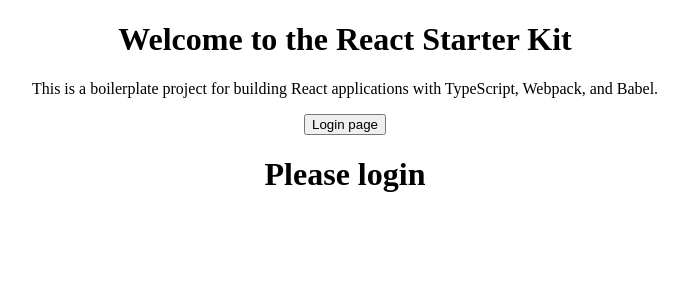
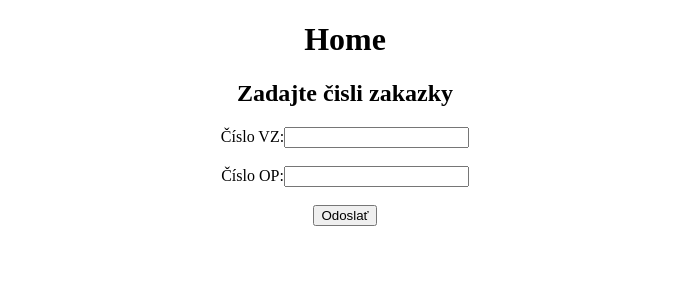
Before and after one commit to Polarfoxxx/react_ts_python, a React (Create React App) app in the folder client/: page /drm/home in a window 1280 px wide. Before the commit this address led to /drm/login. Shown: the top 300 px of the page, without its empty margins (295-983 px from the left). Built offline with nearby package versions, Linux system fonts and the light colour scheme.

Commit message:
last upd

```diff
--- a/client/src/App.tsx
+++ b/client/src/App.tsx
@@ -1,25 +1,24 @@
 import React from 'react';
 import './App.css';
-import { LoginForm, WelcomePage, Home } from './module';
-import { Route, Routes } from 'react-router-dom';
-import { useNavigate } from 'react-router-dom';
-
+import { WelcomePage, Home } from './module';
+import { Route, Routes, useLocation, useNavigate } from 'react-router-dom';
 
 function App() {
   const navigate = useNavigate();
+  const location = useLocation();
 
   React.useEffect(() => {
-    navigate('/drm/login');
-  }, []);
+    if (location.pathname === '/') {
+      navigate('/drm/welcome');  // Presmeruj len ak si na root stránke
+    }
+  }, [location.pathname, navigate]);
 
   return (
     <div className="App">
       <Routes>
-        <Route path="/drm/login" Component={WelcomePage} />
-        <Route path="/drm/login?dialog=cardNumber" Component={LoginForm} />
-        <Route path="/drm/home" Component={Home} />
+        <Route path="/drm/welcome" element={<WelcomePage />} />
+        <Route path="/drm/home" element={<Home />} />
       </Routes>
-      <LoginForm />
     </div>
   );
 }
--- a/client/src/module/Home/Home.tsx
+++ b/client/src/module/Home/Home.tsx
@@ -1,18 +1,56 @@
 import React from 'react';
+import { useNavigate } from 'react-router-dom';
+import { ShowVzByURL } from '../ShowVZbyURL';
 
 function Home(): JSX.Element {
+    const navigate = useNavigate();
+    const [VZNumber, setCardNumber] = React.useState('');
+    const [OPNumber, setOPNumber] = React.useState('');
 
-    const [VZNumber, setCardNumber] = React.useState('');
 
     const handleSubmit = async (event: any) => {
         event.preventDefault();
+        const current_URL = `/drm/home?dialogVZ=${encodeURIComponent(VZNumber)}&dialogOP=${encodeURIComponent(OPNumber)}`
+        navigate(current_URL)
+        fetch(`http://localhost:8000${current_URL}`, {
+            method: 'GET'
+        }).then(response => response.json()) // Prečítaj JSON telo odpovede
+            .then(data => {
+                console.log(data);
+            })
+            .catch(error => console.error("Error:", error));
     }
 
     return (
         <div>
             <h1>Home</h1>
             <h2>Zadajte čisli zakazky</h2>
-
+            <div>
+                <form onSubmit={handleSubmit}>
+                    <label>
+                        Číslo VZ:
+                        <input
+                            type="text"
+                            value={VZNumber}
+                            onChange={(e) => setCardNumber(e.target.value)}/>
+                    </label>
+                    <br />
+                    <br />
+                    <label>
+                        Číslo OP:
+                        <input
+                            type="text"
+                            value={OPNumber}
+                            onChange={(e) => setOPNumber(e.target.value)}/>
+                    </label>
+                    <br />
+                    <br />
+                    <button type="submit">Odoslať</button>
+                </form>
+            </div>
+            <div>
+                <ShowVzByURL />
+            </div>
         </div>
     );
 }
--- a/client/src/module/LoginPage/LoginPage.tsx
+++ b/client/src/module/LoginPage/LoginPage.tsx
@@ -3,27 +3,20 @@
 
 const LoginForm = () => {
     const [cardNumber, setCardNumber] = React.useState('');
-    const [showFormular, setShowFormular] = React.useState<boolean>(false);
     const navigate = useNavigate();
     const location = useLocation();
-
-    React.useEffect(() => {
-        const currentUrl = window.location.href;
-        console.log(currentUrl);
-        const hasDialog = new URLSearchParams(window.location.search).get("dialog") === "cardNumber";
-        setShowFormular(hasDialog);
-    }, []);
 
     const handleSubmit = async (event: any) => {
         event.preventDefault();
         if (cardNumber.trim() !== '') {
-            fetch(`http://localhost:8000/drm/login?dialog=${encodeURIComponent(cardNumber)}`, {
+            fetch(`http://localhost:8000/drm/welcome?dialog=${encodeURIComponent(cardNumber)}`, {
                 method: 'GET'
             }).then(response => response.json()) // Prečítaj JSON telo odpovede
                 .then(data => {
-                    if(data.findNumber === "true") {
+                    console.log(data);
+                    if (data.findNumber === "true") {
                         navigate('/drm/home');
-                    }else {
+                    } else {
                         alert('Číslo sa nenašlo.');
                     }
                 })
@@ -35,13 +28,6 @@
 
     return (
         <div>
-            {!showFormular ? (
-                <div>
-                    <h1>
-                        Please login
-                    </h1>
-                </div>
-            ) : (
             <div>
                 <h2>Zadajte svoje číslo</h2>
                 <form onSubmit={handleSubmit}>
@@ -56,7 +42,6 @@
                     <button type="submit">Odoslať</button>
                 </form>
             </div>
-            )}
         </div>
     );
 };
--- /dev/null
+++ b/client/src/module/ShowVZbyURL/ShowVzByURL.tsx
@@ -0,0 +1,28 @@
+import React from "react";
+import { useSearchParams, useLocation } from "react-router-dom";
+
+
+function ShowVzByURL() {
+    const location = useLocation();
+    const [searchParams] = useSearchParams();
+    const [VZNumber, setVZNumber] = React.useState('');
+
+    React.useEffect(() => {
+        const category = searchParams.get('dialogVZ');
+        setVZNumber(category || '');
+    }, [location]);
+
+    return (
+        <div>
+            {location.key ? (
+                <div>
+                    <h1>{VZNumber}</h1>
+                </div>
+            ) : (
+                <p>Loading...</p>
+            )}
+        </div>
+    );
+}
+
+export default ShowVzByURL;
--- /dev/null
+++ b/client/src/module/ShowVZbyURL/index.ts
@@ -0,0 +1 @@
+export { default as ShowVzByURL } from './ShowVzByURL';
--- a/client/src/module/WelcomePage/WelcomePage.tsx
+++ b/client/src/module/WelcomePage/WelcomePage.tsx
@@ -1,23 +1,25 @@
-import { useNavigate } from "react-router-dom";
+import React from 'react';
+import { useNavigate, useSearchParams } from 'react-router-dom';
+import { LoginForm } from '../LoginPage';
 
+const WelcomePage = () => {
+    const navigate = useNavigate();
+    const [searchParams] = useSearchParams();
 
-function WelcomePage(): JSX.Element {
-    const navigate = useNavigate();
-
-    const handleLoginPage = () => {
-        navigate('/drm/login?dialog=cardNumber');
-    };
+    const showLoginForm = React.useMemo(() => {
+        return searchParams.get("dialog") === "cardNumber";
+    }, [searchParams]);
 
     return (
         <div>
-            <h1>Welcome to the React Starter Kit</h1>
-            <p>
-                This is a boilerplate project for building React applications with
-                TypeScript, Webpack, and Babel.
-            </p>
-            <button onClick={handleLoginPage}>Login page</button>
+            <h1>Vitajte!</h1>
+            <button onClick={() => navigate('/drm/welcome?dialog=cardNumber')}>
+                Prihlásiť sa
+            </button>
+            {/* Ak máme ?dialog=cardNumber, zobrazíme LoginForm */}
+            {showLoginForm && <LoginForm />}
         </div>
     );
-}
+};
 
 export default WelcomePage;
--- a/client/src/module/index.ts
+++ b/client/src/module/index.ts
@@ -1,3 +1,4 @@
 export * from "./LoginPage";
 export * from "./Home";
 export * from "./WelcomePage";
+export * from "./ShowVZbyURL";
```
Also changed, not shown: 2 other files (tests, documents, lock files or other folders). Lines whose indentation alone changed are shown as unchanged.
